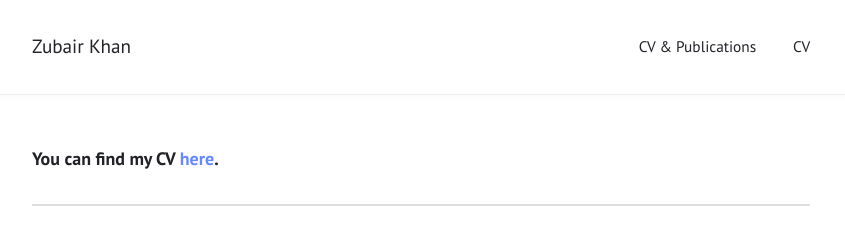
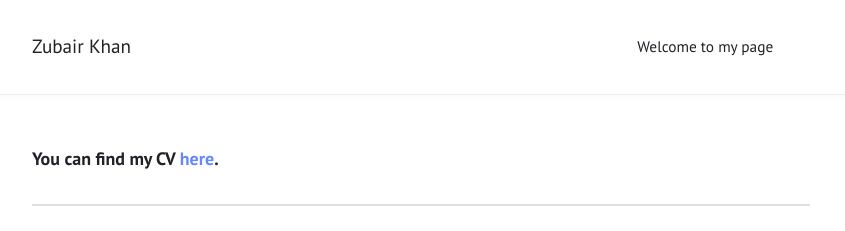
Before and after one commit to ZubairKhan001/zubairkhan.github.io, a Jekyll site: the page built from publications.md, in a window 1280 px wide. Shown: the top 231 px of the page, without its empty margins (219-1064 px from the left). Built offline with Jekyll 4.4.1, drawn with Linux system fonts in a browser that asks for light colours.

Commit message:
initial commit

```diff
--- a/_config.yml
+++ b/_config.yml
@@ -20,8 +20,8 @@ minimal: false            # use a dark header
 # Menu
 
 navigation:                # accepts {file, title, url, icon, sidebaricon}
-  - {title: "CV & Publications", file: "publications.md"}
-  - {url: "zubairkhan.pdf", title: "CV"}
+  # - {title: "CV & Publications", file: "publications.md"}
+  # - {url: "zubairkhan.pdf", title: "CV"}
   # - {title: "Media", file: "/media.md"}
 
 external:                  # shows a footer with social links - for available icons see fontawesome.com/icons
--- a/publications.md
+++ b/publications.md
@@ -11,7 +11,7 @@ title: ""
 ## Publications
 <h1 align="center">Research Articles </h1>
 
-15.  **Khan, Zubair** and Yang, Jie and Tu, Enmei (2022). Optimal Initialization Conditions Discovery to Improve Clustering Based Image Segmentation. *SSRN*,  [doi: 10.2139/ssrn.4075461](https://ssrn.com/abstract=4075461).
+15. **Khan, Zubair** and Yang, Jie and Tu, Enmei (2022). Optimal Initialization Conditions Discovery to Improve Clustering Based Image Segmentation. *SSRN*,  [doi: 10.2139/ssrn.4075461](https://ssrn.com/abstract=4075461).
 
 17. **Khan, Zubair**, Yang, Jie (2021). Bottom-up unsupervised image segmentation using FC-Dense u-net based deep representation clustering and multidimensional feature fusion based region merging. *Image and Vision Computing*, 94, 103871. [doi:/10.1016/j.imavis.2020.103871](https://www.sciencedirect.com/science/article/pii/S0262885620300032).
 
@@ -19,14 +19,13 @@ title: ""
 
 19. **Khan, Zubair** and Yang, J., Yuanjie Z. (2019). Efficient clustering approach for adaptive unsupervised colour image segmentation. *IET image processing*, 13(10), 1763. [doi: 10.1049/iet-ipr.2018.5976](https://doi.org/10.1049/iet-ipr.2018.5976).
 
-21.  Mustafa, H.T., Liu, F., Yang, J., **Khan, Zubair**, Huang, Q. (2019). Dense Multi-focus Fusion Net: A Deep Unsupervised Convolutional Network for Multi-focus Image Fusion. *Artificial Intelligence and Soft Computing (ICAISC)*,153,11508. [doi: 10.1007/978-3-030-20912-4_15](https://doi.org/10.1007/978-3-030-20912-4_15).
+21. Mustafa, H.T., Liu, F., Yang, J., **Khan, Zubair**, Huang, Q. (2019). Dense Multi-focus Fusion Net: A Deep Unsupervised Convolutional Network for Multi-focus Image Fusion. *Artificial Intelligence and Soft Computing (ICAISC)*,153,11508. [doi: 10.1007/978-3-030-20912-4_15](https://doi.org/10.1007/978-3-030-20912-4_15).
 
 22. Asad, M., Yang, Z., **Khan, Zubair**, Yang, J., He, X. (2019). Feature Fusion Based Deep Spatiotemporal Model for Violence Detection in Videos. * Neural Information Processing (ICONIP)*, 11953, 405. [doi: 10.1007/978-3-030-36708-4_33](https://doi.org/10.1007/978-3-030-36708-4_33).
 
 26. Khan, Zubair and Ni, Jianjun and Fan, Xinnan and Shi, Pengfei (2017). An improved K-means clustering algorithm based on an adaptive initial parameter estimation procedure for image segmentation. *International Journal of Innovative Computing, Information and Control (IJICIC))*. (EI paper)(www.ijicic.org/ijicic-130506.pdf).
 
 24. Pengfei Shi, Xinnan Fan, Jianjun Ni, **Zubair Khan**, Min Li (2017).A novel underwater dam crack detection and classification approach based on sonar images. *Plos One*, 12 (6), e0179627. [doi: 10.1371/journal.pone.0179627](https://doi.org/10.1371/journal.pone.0179627) (Open Access).
-
 
 28. J. Ni, **Zubair Khan**, S. Wang, K. Wang and S. K. Haider (2016). Automatic detection and counting of circular shaped overlapped objects using circular hough transform and contour detection. *12th World Congress on Intelligent Control and Automation (WCICA)*, 2902. [doi: 10.1109/WCICA.2016.7578268](https://ieeexplore.ieee.org/abstract/document/7578268).
 
```
